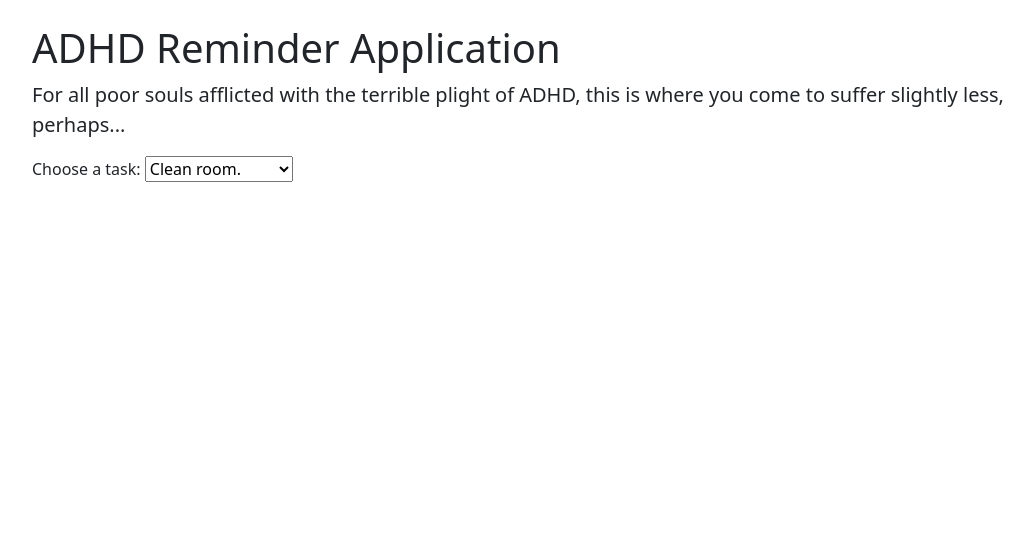
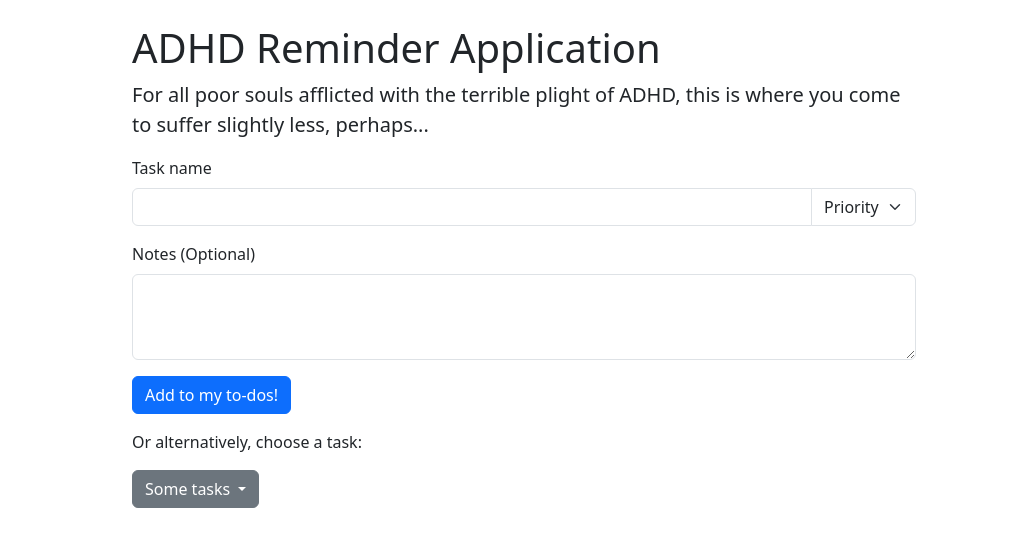
Before and after one commit to jameskicklighter/adhd-remind-tool, a Django app: page / in a window 1280 px wide. Shown: the top 547 px of the page, without its empty margins (116-1149 px from the left). Run offline with Django 5.2, Linux system fonts and the light colour scheme.

Commit message:
Modified index layout

```diff
--- /dev/null
+++ b/reminder/static/reminder/styles.css
@@ -0,0 +1,8 @@
+.page-body {
+    max-width: 800px;
+}
+
+#priority {
+    flex-grow: 0;
+    width: 105px!important;
+}
--- a/reminder/templates/reminder/index.html
+++ b/reminder/templates/reminder/index.html
@@ -7,16 +7,39 @@
     <p class="lead">For all poor souls afflicted with the terrible plight of ADHD, this is where you come to suffer slightly less, perhaps...</p>
     <!-- <p>This is now your <a href="https://www.youtube.com/watch?v=3YxaaGgTQYM">anthem</a></p> -->
 </div>
-<div>
-    <!-- temporary list -->
-    <label for="tasks">Choose a task:</label>
 
-    <select name="tasks" id="tasks">
-        <option value="clean room">Clean room.</option>
-        <option value="clean kitchen">Clean kitchen.</option>
-        <option value="clean bathroom">Clean bathroom.</option>
-        <option value="wash clothes">Wash clothes.</option>
-    </select>
-</div>
+<form action="" id="new-task">
+    {% csrf_token %}
+    <div class="mb-3">
+        <label for="title" class="form-label">Task name</label>
+        <div class="input-group">
+            <input type="text" id="title" class="form-control" aria-label="Task title" maxlength="64">
+            <select class="form-select" id="priority" aria-label="Task priority">
+                <option selected>Priority</option>
+                <option value="HIGH">!!!</option>
+                <option value="MID">!!</option>
+                <option value="LOW">!</option>
+            </select>
+        </div>
+  </div>
+  <div class="mb-3">
+    <label for="note" class="form-label">Notes (Optional)</label>
+    <textarea class="form-control" id="note" maxlength="256" rows="3"></textarea>
+  </div>
+
+  <button class="btn btn-primary mb-3" type="submit">Add to my to-dos!</button>
+</form>
+
+<label class="mb-3" for="dropdown-div">Or alternatively, choose a task:</label>
+<div class="dropdown" id="dropdown-div">
+    <button class="btn btn-secondary dropdown-toggle" type="button" data-bs-toggle="dropdown" aria-expanded="false">
+        Some tasks
+    </button>
+    <ul class="dropdown-menu">
+      <li><a class="dropdown-item" href="#">Clean room.</a></li>
+      <li><a class="dropdown-item" href="#">Clean kitchen.</a></li>
+      <li><a class="dropdown-item" href="#">Clean bathroom.</a></li>
+    </ul>
+  </div>
 
 {% endblock %}
--- a/reminder/templates/reminder/layout.html
+++ b/reminder/templates/reminder/layout.html
@@ -1,14 +1,16 @@
 <!DOCTYPE html>
 <html lang="en">
     <head>
+        {% load static %}
         <meta charset="utf-8">
         <meta name="viewport" content="width=device-width, initial-scale=1">
         <link href="https://cdn.jsdelivr.net/npm/bootstrap@5.3.3/dist/css/bootstrap.min.css" rel="stylesheet" integrity="sha384-QWTKZyjpPEjISv5WaRU9OFeRpok6YctnYmDr5pNlyT2bRjXh0JMhjY6hW+ALEwIH" crossorigin="anonymous">
         <script src="https://cdn.jsdelivr.net/npm/bootstrap@5.3.3/dist/js/bootstrap.bundle.min.js" integrity="sha384-YvpcrYf0tY3lHB60NNkmXc5s9fDVZLESaAA55NDzOxhy9GkcIdslK1eN7N6jIeHz" crossorigin="anonymous"></script>
+        <link href="{% static 'reminder/styles.css' %}" rel="stylesheet">
         <title>ADHD Reminder Application</title>
     </head>
     <body>
-        <div class="mx-auto m-3 p-2" style="width: 1000px;">
+        <div class="mx-auto m-3 p-2 page-body">
             {% block body %}
             {% endblock %}
         </div>
```
Also changed, not shown: reminder/models.py (+8 -11 lines), reminder/migrations/0002_alter_task_note.py (added).
